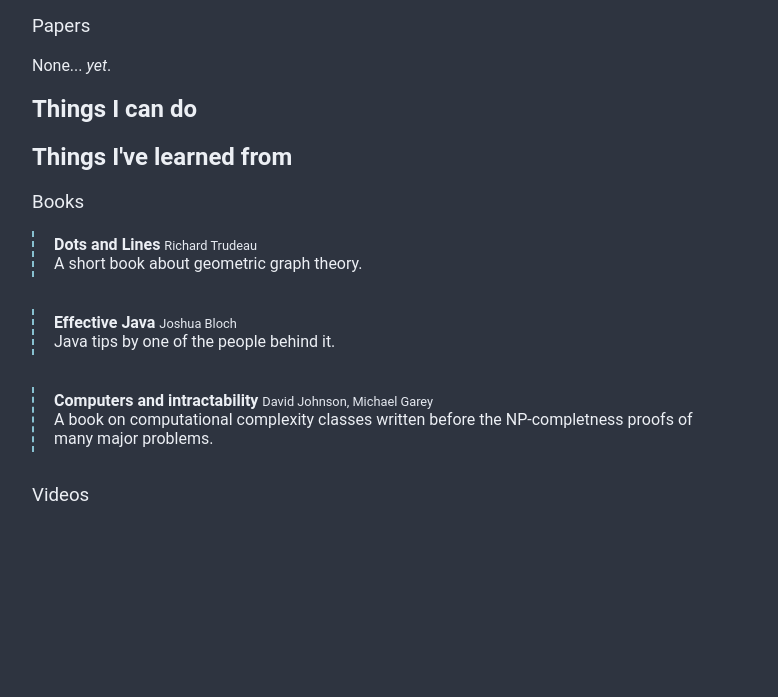
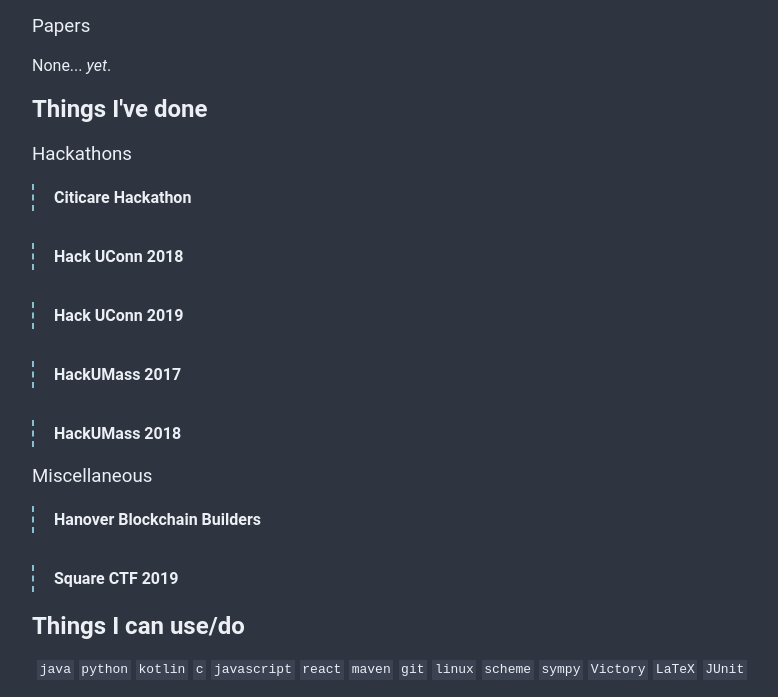
Before and after one commit to oh-noey/oh-noey.github.io, a plain HTML site: page index.html in a window 1280 px wide. Shown: the part 422-1119 px from the top of the page, without its empty margins (248-1026 px from the left). Before the commit the page ends 947 px from the top, so only its background shows below. Drawn offline with Linux system fonts and the light colour scheme; a script that the page names is missing.

Commit message:
Update content

```diff
--- a/index.html
+++ b/index.html
@@ -35,7 +35,53 @@
                     </div>
                 </article>
                 <article>
-                    <h2>Things I can do</h2>
+                    <h2>Things I've done</h2>
+                    <div>
+                        <h3>Hackathons</h3>
+                        <div class='card'>
+                            <h4>Citicare Hackathon</h4>
+                        </div>
+                        <div class='card'>
+                            <h4>Hack UConn 2018</h4>
+                        </div>
+                        <div class='card'>
+                            <h4>Hack UConn 2019</h4>
+                        </div>
+                        <div class='card'>
+                            <h4>HackUMass 2017</h4>
+                        </div>
+                        <div class='card'>
+                            <h4>HackUMass 2018</h4>
+                        </div>
+                    </div>
+                    <div>
+                        <h3>Miscellaneous</h3>
+                        <div class='card'>
+                            <h4>Hanover Blockchain Builders</h4>
+                        </div>
+                        <div class='card'>
+                            <h4>Square CTF 2019</h4>
+                        </div>
+                    </div>
+                </article>
+                <article>
+                    <h2>Things I can use/do</h2>
+                    <div class='skill-box'>
+                        <code>java</code>
+                        <code>python</code>
+                        <code>kotlin</code>
+                        <code>c</code>
+                        <code>javascript</code>
+                        <code>react</code>
+                        <code>maven</code>
+                        <code>git</code>
+                        <code>linux</code>
+                        <code>scheme</code>
+                        <code>sympy</code>
+                        <code>Victory</code>
+                        <code>LaTeX</code>
+                        <code>JUnit</code>
+                    </div>
                 </article>
                 <article>
                     <h2>Things I've learned from</h2>
@@ -55,10 +101,18 @@
                             <h4>Computers and intractability <span class="author">David Johnson, Michael Garey</span></h4>
                             A book on computational complexity classes written before the NP-completness proofs of many major problems.
                         </div>
-                        <div>
-                            <h3>Videos</h3>
+                    <div>
+                        <h3>Videos</h3>
 
+                    </div>
+                    <div>
+                        <h3>Websites</h3>
+                        <div class='card'>
+                            <h4>Esolang Wiki</h4>
+                            A collection of information about almost every esoteric language that exists.
                         </div>
+                    </div>
+
                 </article>
             </section>
         </div>
--- a/style.css
+++ b/style.css
@@ -72,4 +72,11 @@
 code {
     background-color: #3b4252;
     padding: .2em;
+    margin: 0 .2em;
 }
+
+.skill-box {
+    display: flex;
+    flex-wrap: wrap;
+    justify-content: center;
+}
```
